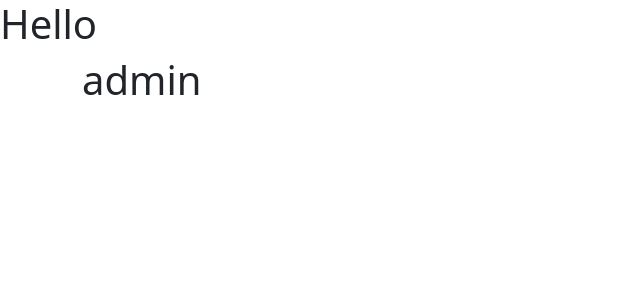
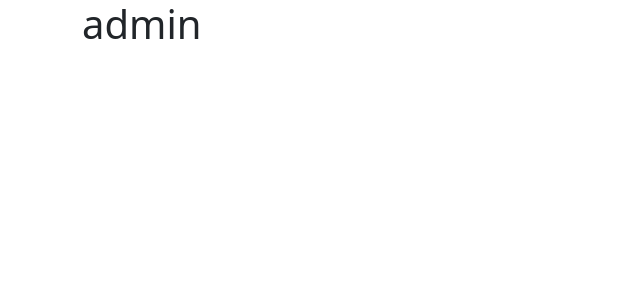
Before and after one commit to TranMachSoHan/SEAD_Assessment1, a React (Create React App) app: page /admin in a window 1280 px wide. Shown: the top 300 px of the page, without its empty margins (0-640 px from the left). Built offline with nearby package versions, Linux system fonts and the light colour scheme.

Commit message:
REMOVE manifest

```diff
--- a/public/index.html
+++ b/public/index.html
@@ -14,7 +14,7 @@
       manifest.json provides metadata used when your web app is installed on a
       user's mobile device or desktop. See https://developers.google.com/web/fundamentals/web-app-manifest/
     -->
-    <link rel="manifest" href="%PUBLIC_URL%/manifest.json" />
+    <!-- <link rel="manifest" href="%PUBLIC_URL%/manifest.json" /> -->
     <!--
       Notice the use of %PUBLIC_URL% in the tags above.
       It will be replaced with the URL of the `public` folder during the build.
--- a/src/App.js
+++ b/src/App.js
@@ -8,12 +8,13 @@ import Home from './pages/Home/Home';
 function App() {
   return (
     <div className="App">
-      <h1>Hello</h1>
-      <Routes>
-        <Route exact path='/home' element={<Home/>} />
-        <Route path='/visitor' element={<HotelDetail/>}/>
-        <Route path='/admin/*' element={<Admin/>}/>
-      </Routes>
+      <BrowserRouter>
+        <Routes>
+          <Route exact path='/home' element={<Home/>} />
+          <Route path='/visitor' element={<HotelDetail/>}/>
+          <Route path='/admin/*' element={<Admin/>}/>
+        </Routes>
+      </BrowserRouter>
     </div>
   );
 }
--- a/src/index.js
+++ b/src/index.js
@@ -1,18 +1,15 @@
+
 import React from 'react';
 import ReactDOM from 'react-dom/client';
 import './index.css';
 import App from './App';
-import { BrowserRouter } from 'react-router-dom';
 
 const root = ReactDOM.createRoot(document.getElementById('root'));
 root.render(
   <React.StrictMode>
-    <BrowserRouter>
-      <App />
-    </BrowserRouter>
+    <App/>
   </React.StrictMode>
 );
-
 // If you want to start measuring performance in your app, pass a function
 // to log results (for example: reportWebVitals(console.log))
 // or send to an analytics endpoint. Learn more: https://bit.ly/CRA-vitals
```
Also changed, not shown: 1 other file (tests, documents, lock files or other folders).
